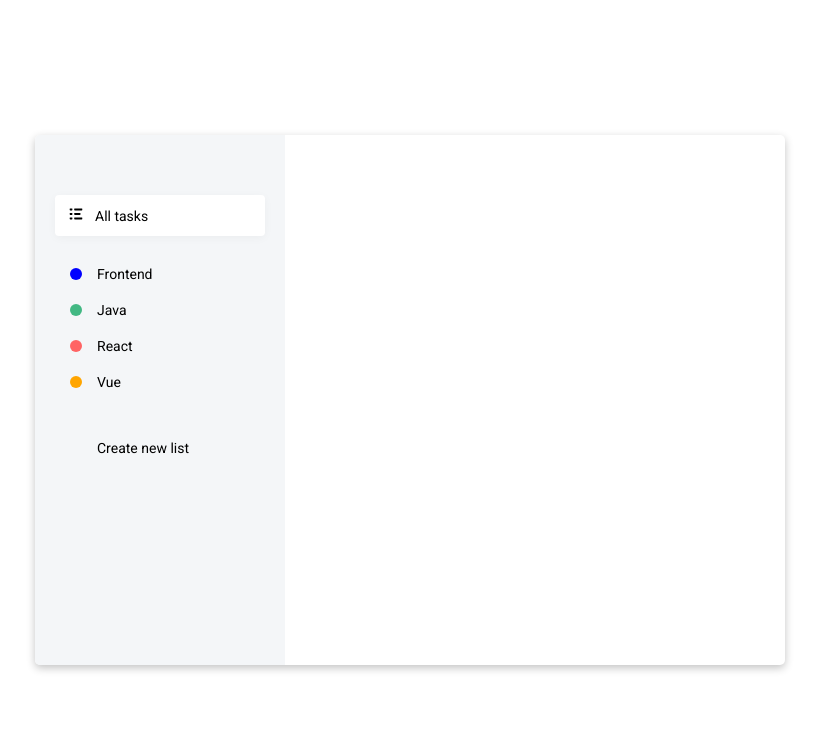
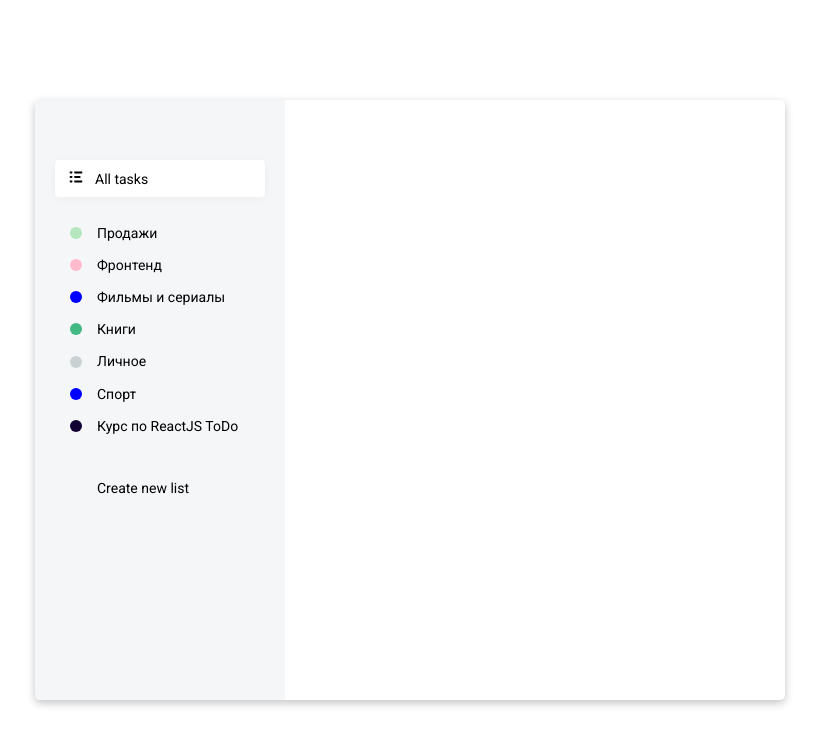
Before and after one commit to Inpulsgor/firebase-auth, a React (Create React App) app in the folder todo-app/: page / in a window 1280 px wide. Shown: the top 744 px of the page, without its empty margins (230-1049 px from the left). Built offline with nearby package versions, Linux system fonts and the light colour scheme.

Commit message:
data renderen from JSON

```diff
--- a/todo-app/src/App.js
+++ b/todo-app/src/App.js
@@ -2,18 +2,12 @@ import React, { useState } from "react";
 import "./scss/App.scss";
 
 import json from "./services/api/db.json";
-import MenuList from "./components/MenuList/MenuList";
-import MenuListBtn from "./components/MenuListBtn/MenuListBtn";
-// import Content from "./components/Content/Content";
+import List from "./components/List/List";
+import CreateList from "./components/CreateList/CreateList";
+import { filterColorByID } from "./services/helpers";
 
 const App = () => {
-  const [state, setstate] = useState(null);
-
-  return (
-    <div className="app">
-      <div className="app__sidebar">
-        <MenuList
-          items={[
+  const [items, setItems] = useState([
     {
       icon: (
         <svg
@@ -30,45 +24,19 @@ const App = () => {
         </svg>
       ),
       color: null,
-              title: "All tasks",
+      name: "All tasks",
       active: true,
       className: "list__item",
     },
-          ]}
-        />
-        <MenuList
-          items={[
-            {
-              icon: null,
-              color: "blue",
-              title: "Frontend",
-              active: false,
-              className: "list__item",
-            },
-            {
-              icon: null,
-              color: "green",
-              title: "Java",
-              active: false,
-              className: "list__item",
-            },
-            {
-              icon: null,
-              color: "red",
-              title: "React",
-              active: false,
-              className: "list__item",
-            },
-            {
-              icon: null,
-              color: "orange",
-              title: "Vue",
-              active: false,
-              className: "list__item",
-            },
-          ]}
-        />
-        <MenuListBtn colors={json.colors} />
+  ]);
+  const [lists, setLists] = useState(filterColorByID(json));
+
+  return (
+    <div className="app">
+      <div className="app__sidebar">
+        <List items={items} />
+        <List items={lists} />
+        <CreateList colors={json.colors} />
       </div>
     </div>
   );
--- a/todo-app/src/components/ColorBadge/ColorBadge.jsx
+++ b/todo-app/src/components/Badge/Badge.jsx
@@ -1,13 +1,13 @@
 import React from "react";
 import classnames from "classnames";
 
-import "./colorBadge.scss";
+import "./badge.scss";
 
-const ColorBadge = ({ color, onClick, className }) => (
+const Badge = ({ color, onClick, className }) => (
   <i
     onClick={onClick}
     className={classnames("badge", { [`badge--${color}`]: color }, className)}
   ></i>
 );
 
-export default ColorBadge;
+export default Badge;
--- a/todo-app/src/components/MenuListBtn/MenuListBtn.jsx
+++ b/todo-app/src/components/CreateList/CreateList.jsx
@@ -1,34 +1,33 @@
 import React, { useState } from "react";
 
-import MenuList from "../MenuList/MenuList";
-import MenuListModal from "../MenuListModal/MenuListModal";
-import "./menuListBtn.scss";
+import List from "../List/List";
+import Modal from "../Modal/Modal";
+import "./createList.scss";
 
 const MenuListBtn = ({ colors }) => {
   const [showModal, setShowModal] = useState(false);
-  const [selectedColor, setSelectedColor] = useState(null);
+  const [selectedColor, setSelectedColor] = useState(colors[0].id);
 
   const handleSelectColor = (colorID) => {
-    console.log(colorID);
     setSelectedColor(colorID);
   };
 
   return (
     <div className="create-list">
-      <MenuList
+      <List
         handleCLick={() => setShowModal(!showModal)}
         items={[
           {
             icon: null,
             color: null,
-            title: "Create new list",
+            name: "Create new list",
             active: false,
             className: "list__item",
           },
         ]}
       />
       {showModal && (
-        <MenuListModal
+        <Modal
           colors={colors}
           selectedColor={selectedColor}
           handleSelectColor={handleSelectColor}
--- a/todo-app/src/components/MenuList/MenuList.jsx
+++ b/todo-app/src/components/List/List.jsx
@@ -1,30 +1,30 @@
 import React from "react";
 import classnames from "classnames";
 
-import ColorBadge from "../ColorBadge/ColorBadge";
-import "./menuList.scss";
+import Badge from "../Badge/Badge";
+import "./list.scss";
 
-const MenuList = ({ items, handleCLick }) => {
+const List = ({ items, handleCLick }) => {
   return (
     <ul className="list">
       {items.map((item, index) => (
         <li
-          key={index}
-          onClick={handleCLick}
-          className={classnames(item.className, {
+          key={item.id ? item.id : index}
+          className={classnames("list__item", {
             active: item.active,
           })}
+          onClick={handleCLick}
         >
           {item.icon ? (
             <i className="list__icon">{item.icon}</i>
           ) : (
-            <ColorBadge color={item.color} />
+            <Badge color={item.color} />
           )}
-          <span>{item.title}</span>
+          <span>{item.name}</span>
         </li>
       ))}
     </ul>
   );
 };
 
-export default MenuList;
+export default List;
--- a/todo-app/src/components/MenuList/menuList.scss
+++ b/todo-app/src/components/List/list.scss
@@ -10,9 +10,12 @@
   &__item {
     display: flex;
     align-items: center;
-    padding: 10px 12px;
-    // margin-bottom: 5px;
+    padding: 8px 12px;
     cursor: pointer;
+
+    &:hover {
+      background: rgba(255, 255, 255, 0.8);
+    }
 
     &.active {
       background: #fff;
--- a/todo-app/src/scss/App.scss
+++ b/todo-app/src/scss/App.scss
@@ -13,7 +13,7 @@
   top: 50%;
   max-width: 750px;
   width: 100%;
-  max-height: 530px;
+  max-height: 600px;
   height: 100%;
   transform: translate(-50%, -50%);
   border-radius: 5px;
--- a/todo-app/src/services/helpers.js
+++ b/todo-app/src/services/helpers.js
@@ -0,0 +1,8 @@
+export const filterColorByID = (data) => {
+  return data.lists.map((item) => {
+    item.color = data.colors.filter(
+      (color) => color.id === item.colorId
+    )[0].name;
+    return item;
+  });
+};
```
Also changed, not shown: todo-app/src/components/Modal/Modal.jsx (renamed from todo-app/src/components/MenuListModal/MenuListModal.jsx, +4 -9 lines), todo-app/src/components/Badge/badge.scss (renamed from todo-app/src/components/ColorBadge/colorBadge.scss), todo-app/src/components/CreateList/createList.scss (renamed from todo-app/src/components/MenuListBtn/menuListBtn.scss), todo-app/src/components/Modal/modal.scss (added). Lines whose indentation alone changed are shown as unchanged.
